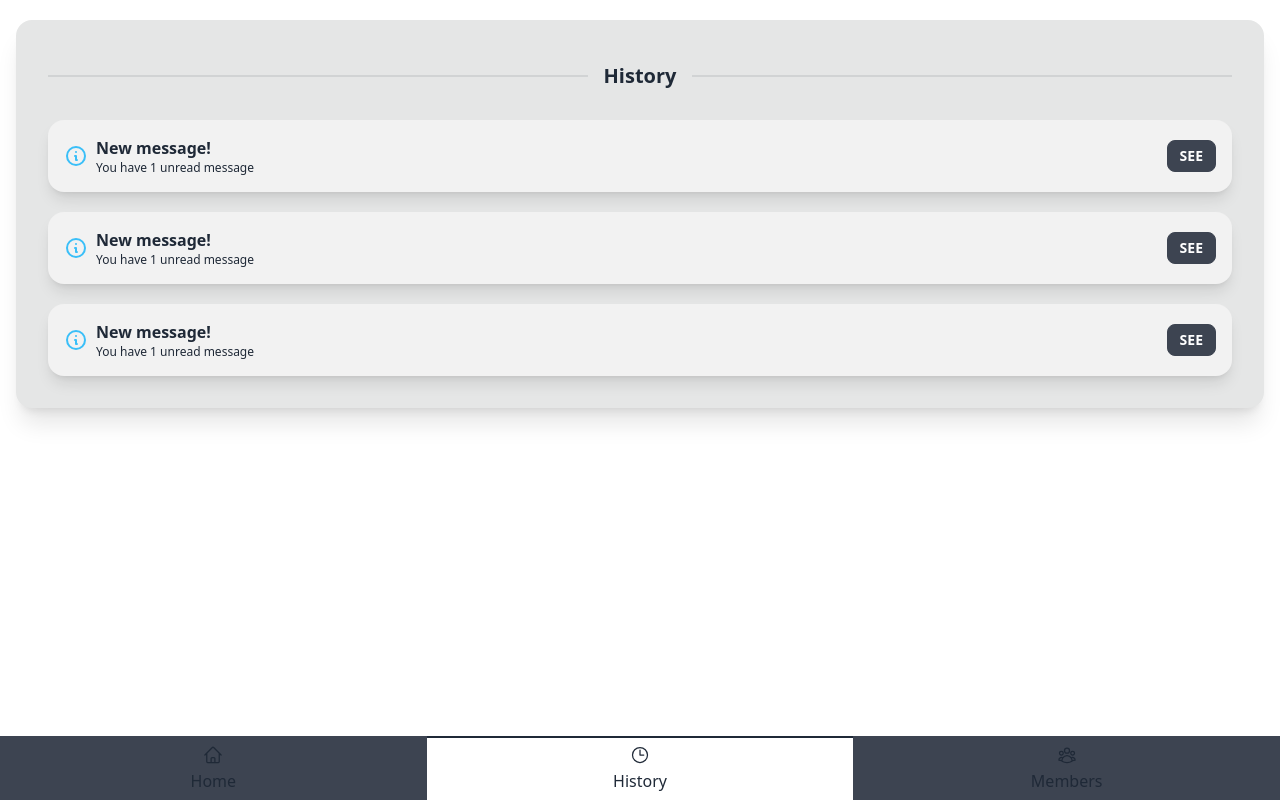
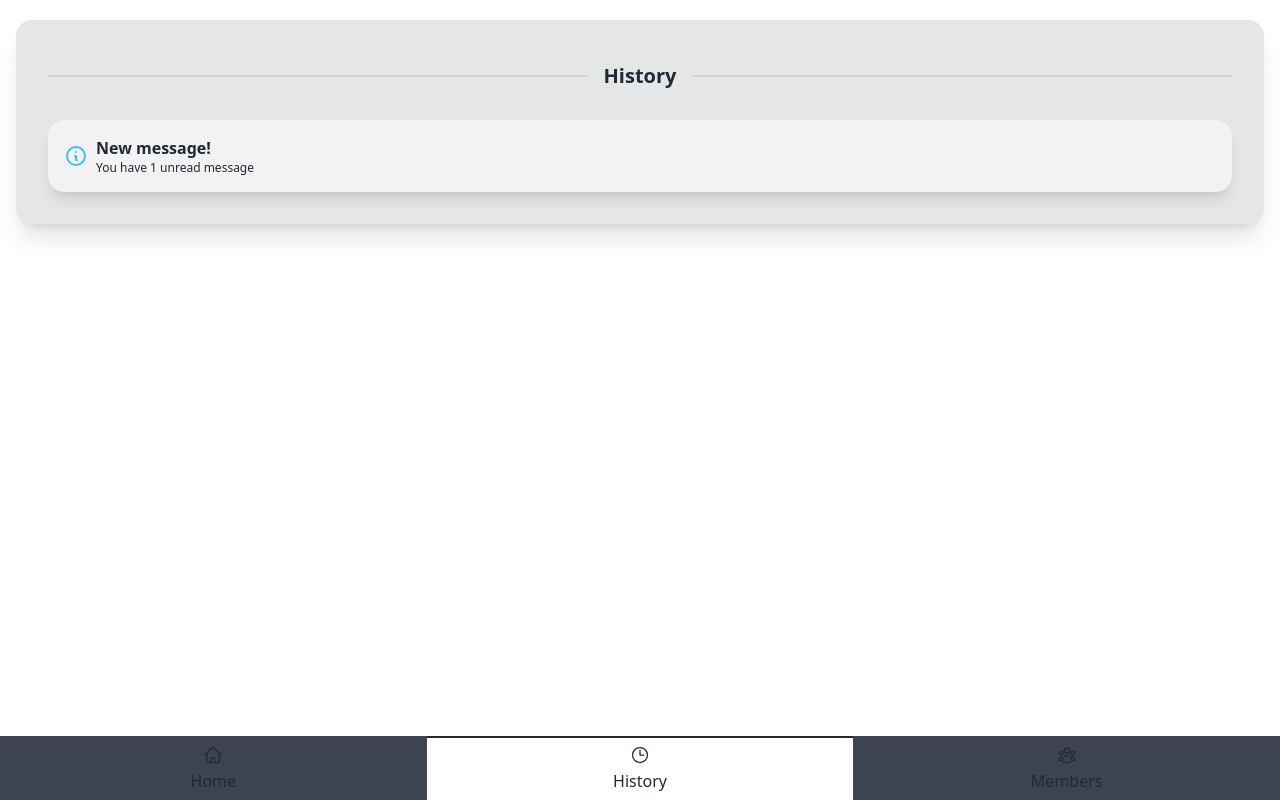
Before and after one commit to masihgh/GodzilaTodoList, a React (Vite) app: page /history in a window 1280 px wide. Built offline with nearby package versions, Linux system fonts and the light colour scheme.

Commit message:
Remove Some Logs And New Log Component

```diff
--- a/src/pages/History.jsx
+++ b/src/pages/History.jsx
@@ -15,31 +15,6 @@ function History() {
               <div className="text-xs">You have 1 unread message</div>
             </div>
           </div>
-          <div className="flex-none">
-            <button className="btn btn-sm">See</button>
-          </div>
-        </div><div className="alert shadow-lg mt-5">
-          <div>
-            <svg xmlns="http://www.w3.org/2000/svg" fill="none" viewBox="0 0 24 24" className="stroke-info flex-shrink-0 w-6 h-6"><path strokeLinecap="round" strokeLinejoin="round" strokeWidth="2" d="M13 16h-1v-4h-1m1-4h.01M21 12a9 9 0 11-18 0 9 9 0 0118 0z"></path></svg>
-            <div>
-              <h3 className="font-bold">New message!</h3>
-              <div className="text-xs">You have 1 unread message</div>
-            </div>
-          </div>
-          <div className="flex-none">
-            <button className="btn btn-sm">See</button>
-          </div>
-        </div><div className="alert shadow-lg mt-5">
-          <div>
-            <svg xmlns="http://www.w3.org/2000/svg" fill="none" viewBox="0 0 24 24" className="stroke-info flex-shrink-0 w-6 h-6"><path strokeLinecap="round" strokeLinejoin="round" strokeWidth="2" d="M13 16h-1v-4h-1m1-4h.01M21 12a9 9 0 11-18 0 9 9 0 0118 0z"></path></svg>
-            <div>
-              <h3 className="font-bold">New message!</h3>
-              <div className="text-xs">You have 1 unread message</div>
-            </div>
-          </div>
-          <div className="flex-none">
-            <button className="btn btn-sm">See</button>
-          </div>
         </div>
 
       </div>
```
